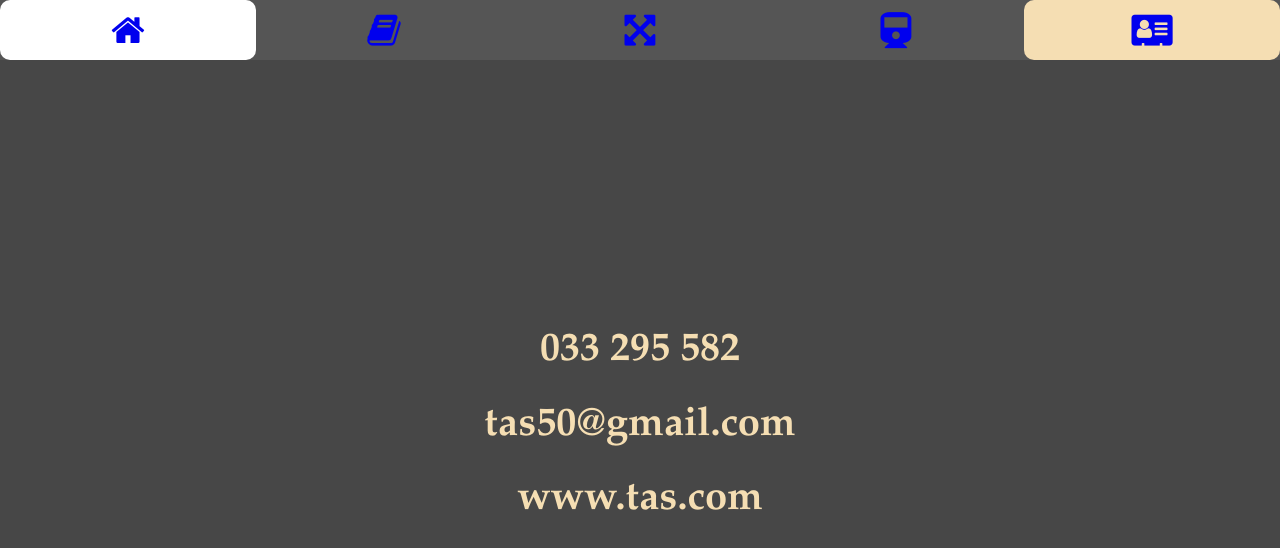
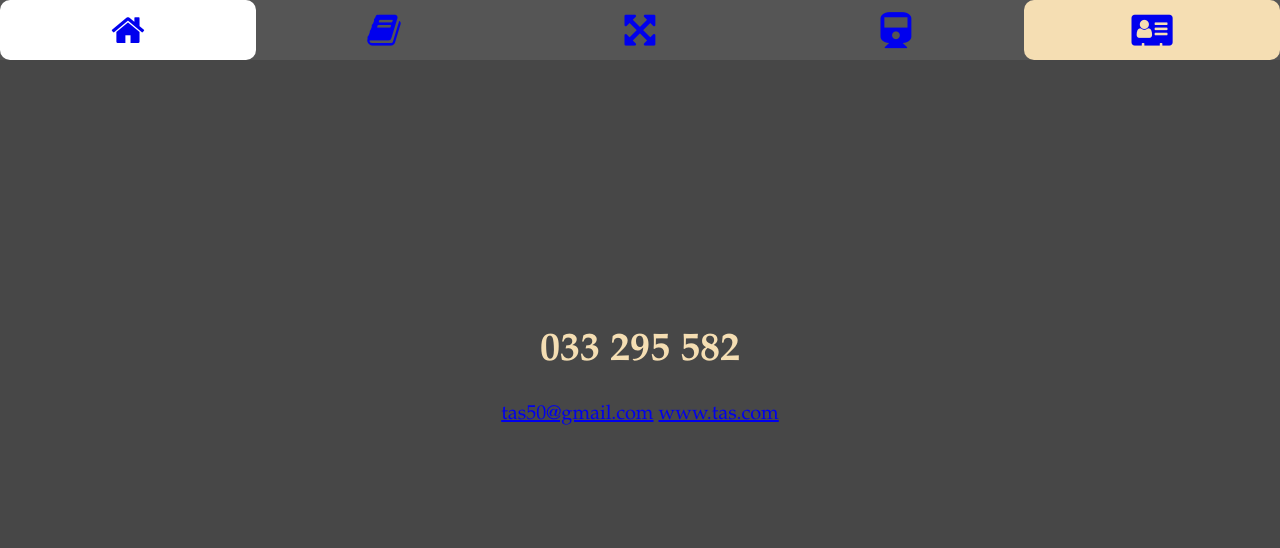
Before and after one commit to alendar07/website, a plain HTML site: page kontakt.html in a window 1280 px wide. Drawn offline with Linux system fonts and the light colour scheme.

Commit message:
Update kontakt.html

```diff
--- a/kontakt.html
+++ b/kontakt.html
@@ -21,8 +21,8 @@
 
     <div class="content">
         <h1>033 295 582</h1>
-        <h1>tas50@gmail.com</h1>
-        <h1>www.tas.com</h1>
+        <a href="www.gmail.com">tas50@gmail.com</a>
+        <a href="https://alendar07.github.io/website/index.html">www.tas.com</a>
     </div>
 
 </body>
```
